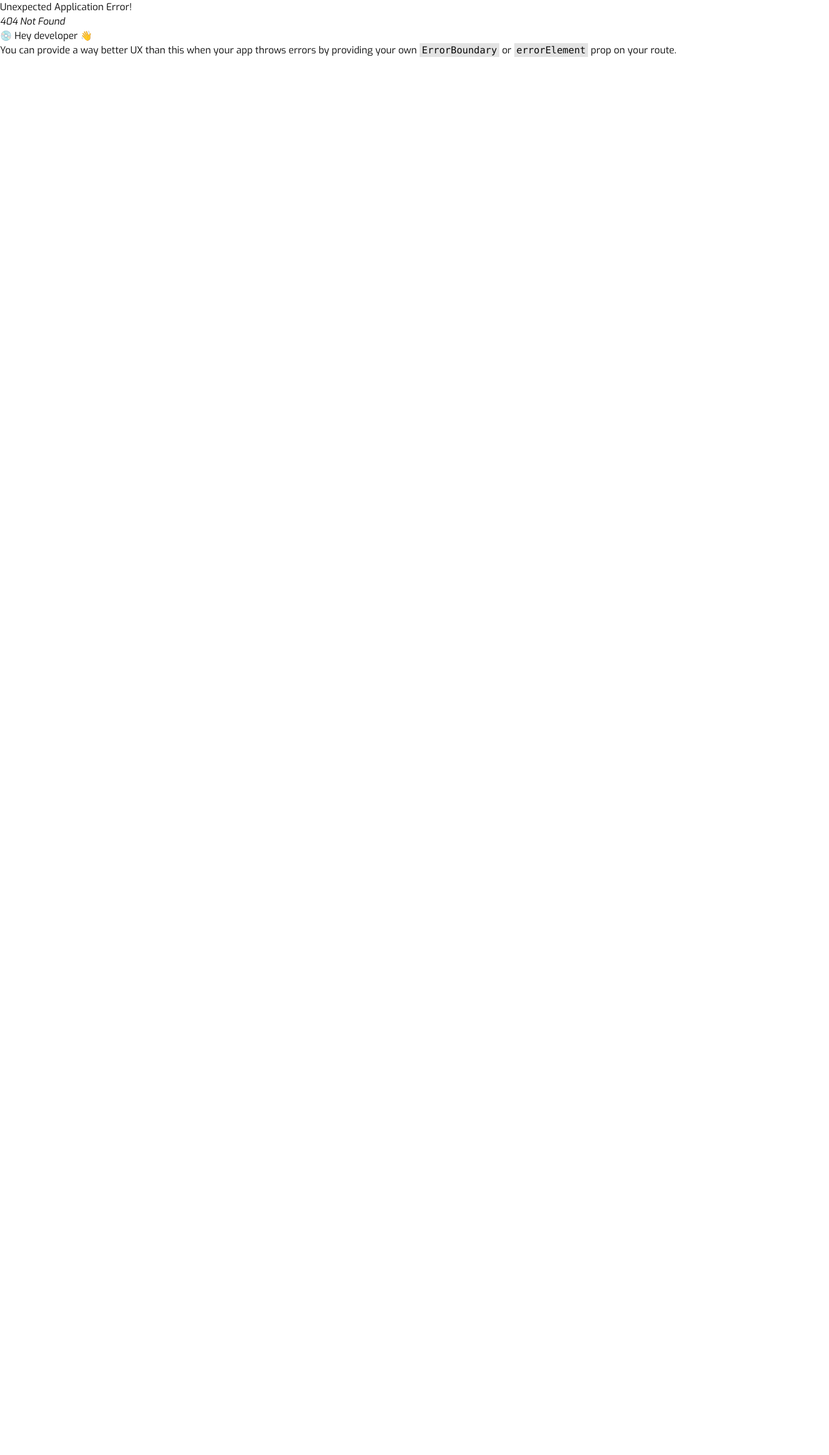
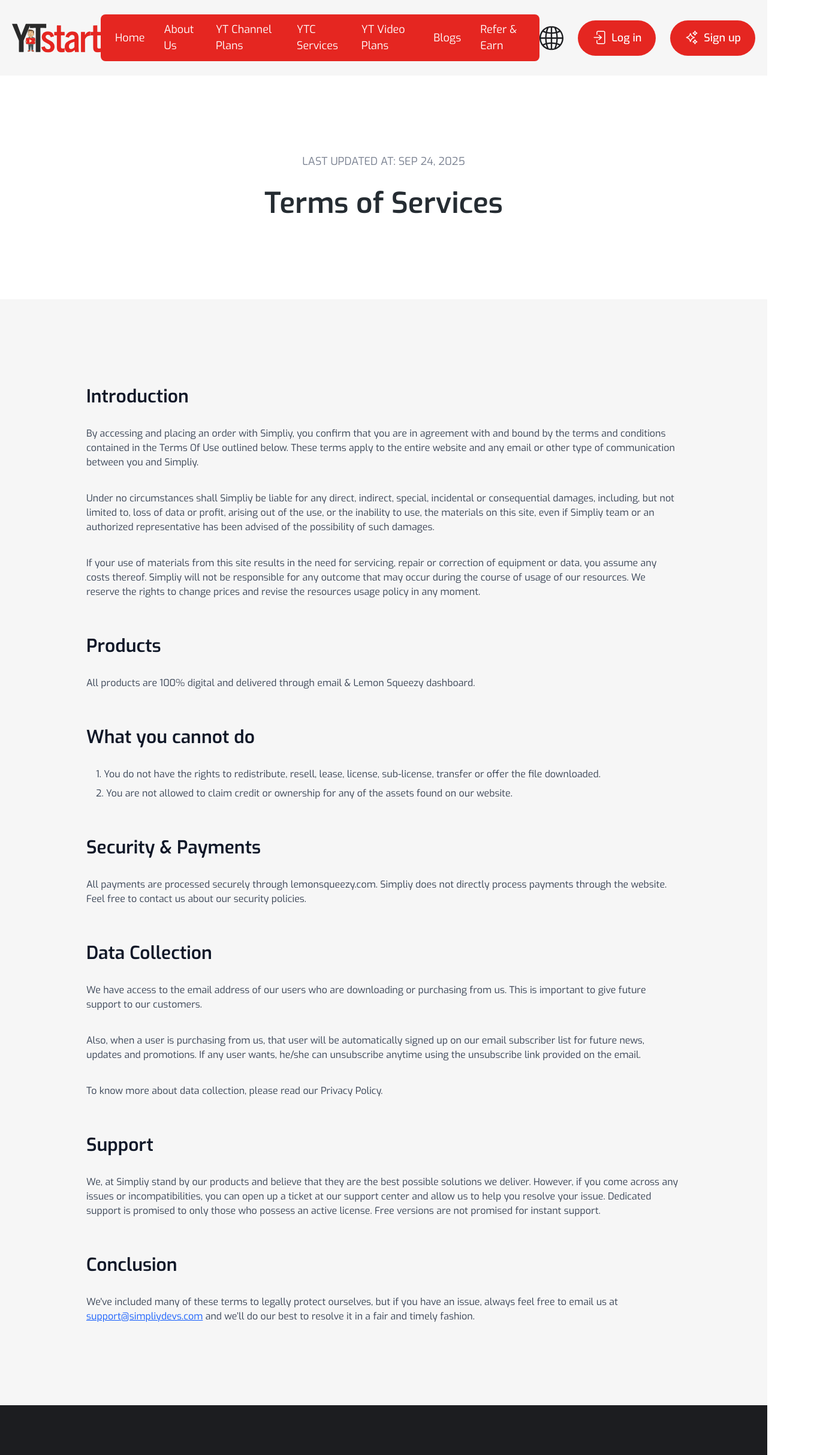
Before and after one commit to Webgenius0/flipinten-react-frontend, a React (Vite) app: page /terms-and-conditions in a window 1280 px wide. Before the commit this address had no page. Shown: the top 2426 px of the page at 60% size, 1383 px wide, since content can reach past the window. Before the commit the page ends 800 px from the top, so only its background shows below. Built offline with nearby package versions, Linux system fonts and the light colour scheme.

Commit message:
Terms and Condition Page addade

```diff
--- /dev/null
+++ b/src/allPages/TermsAndConditions.jsx
@@ -0,0 +1,88 @@
+import DynamicPageBanner from "@/components/common/DynamicPageBanner";
+import DynamicPageBody from "@/components/common/DynamicPageBody";
+import React from "react";
+
+export default function TermsAndConditions() {
+  const TermsAndConditionData = `
+  <h2>Introduction</h2>
+  <p>
+    By accessing and placing an order with Simpliy, you confirm that you are in agreement with and bound
+    by the terms and conditions contained in the Terms Of Use outlined below. These terms apply to the
+    entire website and any email or other type of communication between you and Simpliy.
+  </p>
+  <p>
+    Under no circumstances shall Simpliy be liable for any direct, indirect, special, incidental or
+    consequential damages, including, but not limited to, loss of data or profit, arising out of the use,
+    or the inability to use, the materials on this site, even if Simpliy team or an authorized representative
+    has been advised of the possibility of such damages.
+  </p>
+  <p>
+    If your use of materials from this site results in the need for servicing, repair or correction of
+    equipment or data, you assume any costs thereof. Simpliy will not be responsible for any outcome
+    that may occur during the course of usage of our resources. We reserve the rights to change prices
+    and revise the resources usage policy in any moment.
+  </p>
+
+  <h2>Products</h2>
+  <p>
+    All products are 100% digital and delivered through email & Lemon Squeezy dashboard.
+  </p>
+
+  <h2>What you cannot do</h2>
+  <ol>
+    <li>You do not have the rights to redistribute, resell, lease, license, sub-license, transfer or offer the file downloaded.</li>
+    <li>You are not allowed to claim credit or ownership for any of the assets found on our website.</li>
+  </ol>
+
+  <h2>Security & Payments</h2>
+  <p>
+    All payments are processed securely through lemonsqueezy.com. Simpliy does not directly process
+    payments through the website. Feel free to contact us about our security policies.
+  </p>
+
+  <h2>Data Collection</h2>
+  <p>
+    We have access to the email address of our users who are downloading or purchasing from us. This is
+    important to give future support to our customers.
+  </p>
+  <p>
+    Also, when a user is purchasing from us, that user will be automatically signed up on our email
+    subscriber list for future news, updates and promotions. If any user wants, he/she can unsubscribe
+    anytime using the unsubscribe link provided on the email.
+  </p>
+  <p>
+    To know more about data collection, please read our Privacy Policy.
+  </p>
+
+  <h2>Support</h2>
+  <p>
+    We, at Simpliy stand by our products and believe that they are the best possible solutions we deliver.
+    However, if you come across any issues or incompatibilities, you can open up a ticket at our support
+    center and allow us to help you resolve your issue. Dedicated support is promised to only those who
+    possess an active license. Free versions are not promised for instant support.
+  </p>
+
+  <h2>Conclusion</h2>
+  <p>
+    We've included many of these terms to legally protect ourselves, but if you have an issue, always feel
+    free to email us at <a href="mailto:support@simpliydevs.com">support@simpliydevs.com</a> and we’ll do
+    our best to resolve it in a fair and timely fashion.
+  </p>
+`;
+
+  return (
+    <>
+      <DynamicPageBanner
+        title={"Terms of Services"}
+        lastUpdatedAt={"SEP 24, 2025"}
+      />
+
+      <DynamicPageBody>
+        <div
+          id="dynamicPageContentStyles"
+          dangerouslySetInnerHTML={{ __html: TermsAndConditionData }}
+        />
+      </DynamicPageBody>
+    </>
+  );
+}
--- /dev/null
+++ b/src/components/common/DynamicPageBanner.jsx
@@ -0,0 +1,20 @@
+import React from "react";
+import Container from "./Container";
+
+export default function DynamicPageBanner({ className, title, lastUpdatedAt }) {
+  return (
+    <section className={`py-[130px] ${className}`}>
+      <Container>
+        <div className="w-full flex flex-col items-center justify-center">
+          <h6 className="text-[#798090] text-center text-lg leading-[150%]">
+            LAST UPDATED AT: {lastUpdatedAt || "no date found"}
+          </h6>
+
+          <h1 className="text-[#252C32] text-center text-5xl not-italic font-semibold leading-[120%] mt-7">
+            {title || "Dynamic Page Banner"}
+          </h1>
+        </div>
+      </Container>
+    </section>
+  );
+}
--- /dev/null
+++ b/src/components/common/DynamicPageBody.jsx
@@ -0,0 +1,14 @@
+import React from "react";
+import Container from "./Container";
+
+export default function DynamicPageBody({ children, className }) {
+  return (
+    <section className={`${className} py-[120px] bg-[#F6F6F6]`}>
+      <Container>
+        <div className="w-full max-w-full md:max-w-80/100 mx-auto">
+          {children}
+        </div>
+      </Container>
+    </section>
+  );
+}
--- a/src/index.css
+++ b/src/index.css
@@ -201,3 +201,125 @@ a.active {
     @apply bg-background text-foreground;
   }
 }
+
+/* Dymanic Page Content Styles */
+/* Dynamic Page Content Styling */
+#dynamicPageContentStyles {
+  @apply text-gray-800 leading-relaxed max-w-full flex flex-col gap-5;
+}
+
+/* Headings */
+#dynamicPageContentStyles h1 {
+  @apply text-4xl font-bold text-gray-900 mt-8 mb-4;
+}
+
+#dynamicPageContentStyles h2 {
+  @apply text-3xl font-semibold text-gray-900 mt-6 mb-3;
+}
+
+#dynamicPageContentStyles h3 {
+  @apply text-2xl font-semibold text-gray-900 mt-5 mb-2;
+}
+
+#dynamicPageContentStyles h4 {
+  @apply text-xl font-semibold text-gray-800 mt-4 mb-2;
+}
+
+#dynamicPageContentStyles h5 {
+  @apply text-lg font-semibold text-gray-700 mt-3 mb-1;
+}
+
+#dynamicPageContentStyles h6 {
+  @apply text-base font-semibold text-gray-700 mt-2 mb-1 uppercase tracking-wide;
+}
+
+/* Paragraphs */
+#dynamicPageContentStyles p {
+  @apply text-base text-gray-700 mb-4;
+}
+
+/* Links */
+#dynamicPageContentStyles a {
+  @apply text-blue-600 underline hover:text-blue-800 transition-colors duration-200;
+}
+
+/* Ordered Lists */
+#dynamicPageContentStyles ol {
+  @apply list-decimal list-inside space-y-2 text-gray-700 mb-4 pl-4;
+}
+
+#dynamicPageContentStyles ol li {
+  @apply text-base;
+}
+
+/* Unordered Lists */
+#dynamicPageContentStyles ul {
+  @apply list-disc list-inside space-y-2 text-gray-700 mb-4 pl-4;
+}
+
+#dynamicPageContentStyles ul li {
+  @apply text-base;
+}
+
+/* Blockquotes */
+#dynamicPageContentStyles blockquote {
+  @apply border-l-4 border-gray-300 pl-4 italic text-gray-600 mb-4;
+}
+
+/* Code & Preformatted Text */
+#dynamicPageContentStyles code {
+  @apply bg-gray-100 text-red-600 px-1 rounded text-sm font-mono;
+}
+
+#dynamicPageContentStyles pre {
+  @apply bg-gray-900 text-gray-100 p-4 rounded-lg overflow-x-auto text-sm font-mono mb-4;
+}
+
+/* Tables */
+#dynamicPageContentStyles table {
+  @apply w-full border border-gray-300 rounded-lg overflow-hidden mb-6;
+}
+
+#dynamicPageContentStyles th {
+  @apply bg-gray-100 text-gray-900 font-semibold text-left px-4 py-2 border-b;
+}
+
+#dynamicPageContentStyles td {
+  @apply text-gray-700 px-4 py-2 border-b;
+}
+
+/* Horizontal Rules */
+#dynamicPageContentStyles hr {
+  @apply border-t border-gray-300 my-6;
+}
+
+/* Images */
+#dynamicPageContentStyles img {
+  @apply max-w-full h-auto rounded-lg shadow-sm my-4;
+}
+
+/* Strong & Bold Text */
+#dynamicPageContentStyles strong,
+#dynamicPageContentStyles b {
+  @apply font-semibold text-gray-900;
+}
+
+/* Italic Text */
+#dynamicPageContentStyles em,
+#dynamicPageContentStyles i {
+  @apply italic text-gray-700;
+}
+
+/* Small Text */
+#dynamicPageContentStyles small {
+  @apply text-sm text-gray-500;
+}
+
+/* Superscript & Subscript */
+#dynamicPageContentStyles sup {
+  @apply align-super text-xs;
+}
+
+#dynamicPageContentStyles sub {
+  @apply align-sub text-xs;
+}
--- a/src/router/Router.jsx
+++ b/src/router/Router.jsx
@@ -12,6 +12,7 @@ import WeAreHiringPage from "@/allPages/WeAreHiringPage";
 import JobDetails from "@/allPages/JobDetails";
 import BuyBackGuaranteePage from "@/allPages/BuyBackGuaranteePage";
 import Refer from "@/allPages/Refer";
+import TermsAndConditions from "@/allPages/TermsAndConditions";
 
 const Router = createBrowserRouter([
   {
@@ -63,6 +64,10 @@ const Router = createBrowserRouter([
         path: "refer",
         element: <Refer />,
       },
+      {
+        path: "terms-and-conditions",
+        element: <TermsAndConditions />,
+      },
     ],
   },
 ]);
```
